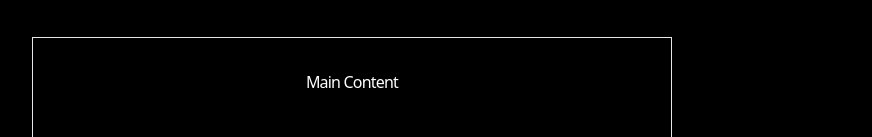
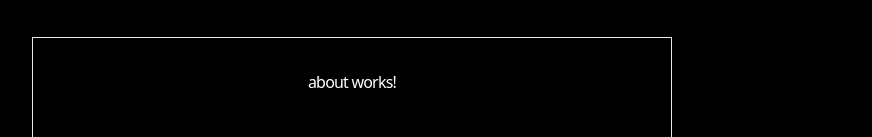
Before and after one commit to lseti1/portfolioDesign2-407830, an Angular app in the folder portfolioDesign2/: page / in a window 1280 px wide. Shown: the part 163-300 px from the top of the page, without its empty margins (288-1160 px from the left). Built offline with nearby package versions, Linux system fonts and the light colour scheme.

Commit message:
Functionality: Correctly connected components together and rendering them according to NavBar

```diff
--- a/portfolioDesign2/src/app/app.html
+++ b/portfolioDesign2/src/app/app.html
@@ -1,12 +1,19 @@
 <div class="bg-black w-full h-[100vh] text-white tracking-tighter">
-  <app-navigation-bar />
+  <app-navigation-bar (pageChange)="getPage($event)"/>
 
   <div class="absolute top-[25%] left-[25%] w-[50%] h-[50%] border flex justify-center items-start p-8">
-    <p>Main Content</p>
+    @if (currentPage === 'about') {
+      <app-about />
+    } @else if (currentPage === 'apps') {
+      <app-apps />
+    } @else if (currentPage === 'design') {
+      <app-designs />
+    } @else if (currentPage === 'documents') {
+      <app-documents />
+    } @else if (currentPage === 'experience') {
+      <app-experience />
+    } @else {
+      <app-about />
+    }
   </div>
-  <!-- <app-about />
-  <app-apps />
-  <app-designs />
-  <app-documents />
-  <app-experience /> -->
 </div>
--- a/portfolioDesign2/src/app/app.ts
+++ b/portfolioDesign2/src/app/app.ts
@@ -15,5 +15,10 @@ import { NavigationBar } from './navigation-bar/navigation-bar';
 })
 export class App {
   protected readonly title = signal('my-angular-app');
+  currentPage = 'about';
 
+  getPage(pageName: string) {
+    console.log(`Navigating to: ${pageName}`);
+    this.currentPage = pageName;
+  }
 }
--- a/portfolioDesign2/src/app/navigation-bar/navigation-bar.html
+++ b/portfolioDesign2/src/app/navigation-bar/navigation-bar.html
@@ -1,9 +1,9 @@
 <nav class="absolute top-[12%] left-[25%] w-[50%]">
     <ul class="flex flex-row justify-between px-4 font-bold text-4xl">
-        <li class="border-b-8 border-gray-400/50 p-2 hover:border-orange-500 text-gray-400/50 hover:text-white cursor-pointer duration-500 rounded-lg">About</li>
-        <li class="border-b-8 border-gray-400/50 p-2 hover:border-orange-500 text-gray-400/50 hover:text-white cursor-pointer duration-500 rounded-lg">Apps</li>
-        <li class="border-b-8 border-gray-400/50 p-2 hover:border-orange-500 text-gray-400/50 hover:text-white cursor-pointer duration-500 rounded-lg">Designs</li>
-        <li class="border-b-8 border-gray-400/50 p-2 hover:border-orange-500 text-gray-400/50 hover:text-white cursor-pointer duration-500 rounded-lg">Documents</li>
-        <li class="border-b-8 border-gray-400/50 p-2 hover:border-orange-500 text-gray-400/50 hover:text-white cursor-pointer duration-500 rounded-lg">Experience</li>
+        <li (click)="setPage('about')" class="border-b-8 border-gray-400/50 p-2 hover:border-orange-500 text-gray-400/50 hover:text-white cursor-pointer duration-500 rounded-lg">About</li>
+        <li (click)="setPage('apps')" class="border-b-8 border-gray-400/50 p-2 hover:border-orange-500 text-gray-400/50 hover:text-white cursor-pointer duration-500 rounded-lg">Apps</li>
+        <li (click)="setPage('design')" class="border-b-8 border-gray-400/50 p-2 hover:border-orange-500 text-gray-400/50 hover:text-white cursor-pointer duration-500 rounded-lg">Designs</li>
+        <li (click)="setPage('documents')" class="border-b-8 border-gray-400/50 p-2 hover:border-orange-500 text-gray-400/50 hover:text-white cursor-pointer duration-500 rounded-lg">Documents</li>
+        <li (click)="setPage('experience')" class="border-b-8 border-gray-400/50 p-2 hover:border-orange-500 text-gray-400/50 hover:text-white cursor-pointer duration-500 rounded-lg">Experience</li>
     </ul>
 </nav>
--- a/portfolioDesign2/src/app/navigation-bar/navigation-bar.ts
+++ b/portfolioDesign2/src/app/navigation-bar/navigation-bar.ts
@@ -1,4 +1,4 @@
-import { Component } from '@angular/core';
+import { Component, EventEmitter, Output } from '@angular/core';
 
 @Component({
   selector: 'app-navigation-bar',
@@ -7,9 +7,12 @@ import { Component } from '@angular/core';
   styleUrl: './navigation-bar.css'
 })
 export class NavigationBar {
+  @Output() pageChange = new EventEmitter<string>();
   currentPage = 'about';
 
-  getPage(pageName: string) {
+  setPage(pageName: string) {
     this.currentPage = pageName;
+    this.pageChange.emit(pageName);
+    console.log(`Current page set to: ${pageName}`);
   }
 }
```
